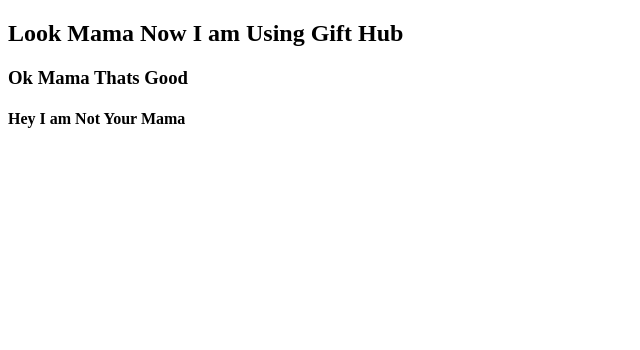
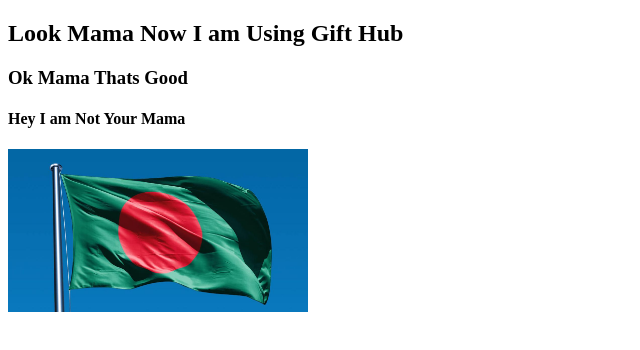
Before and after one commit to KaziReazulislam1999/first-day-at-gift-hub, a plain HTML site: page index.html in a window 1280 px wide. Shown: the whole page, without its empty margins (0-640 px from the left). Drawn offline with Linux system fonts and the light colour scheme.

Commit message:
Flag Added

```diff
--- a/index.html
+++ b/index.html
@@ -9,5 +9,6 @@
     <h2>Look Mama Now I am Using Gift Hub</h2>
     <h3>Ok Mama Thats Good</h3>
     <h4>Hey I am Not Your Mama </h4>
+    <img src="flag.jpg" width="300px">
 </body>
 </html>
```
Also changed, not shown: flag.jpg (added), 1 other file.
